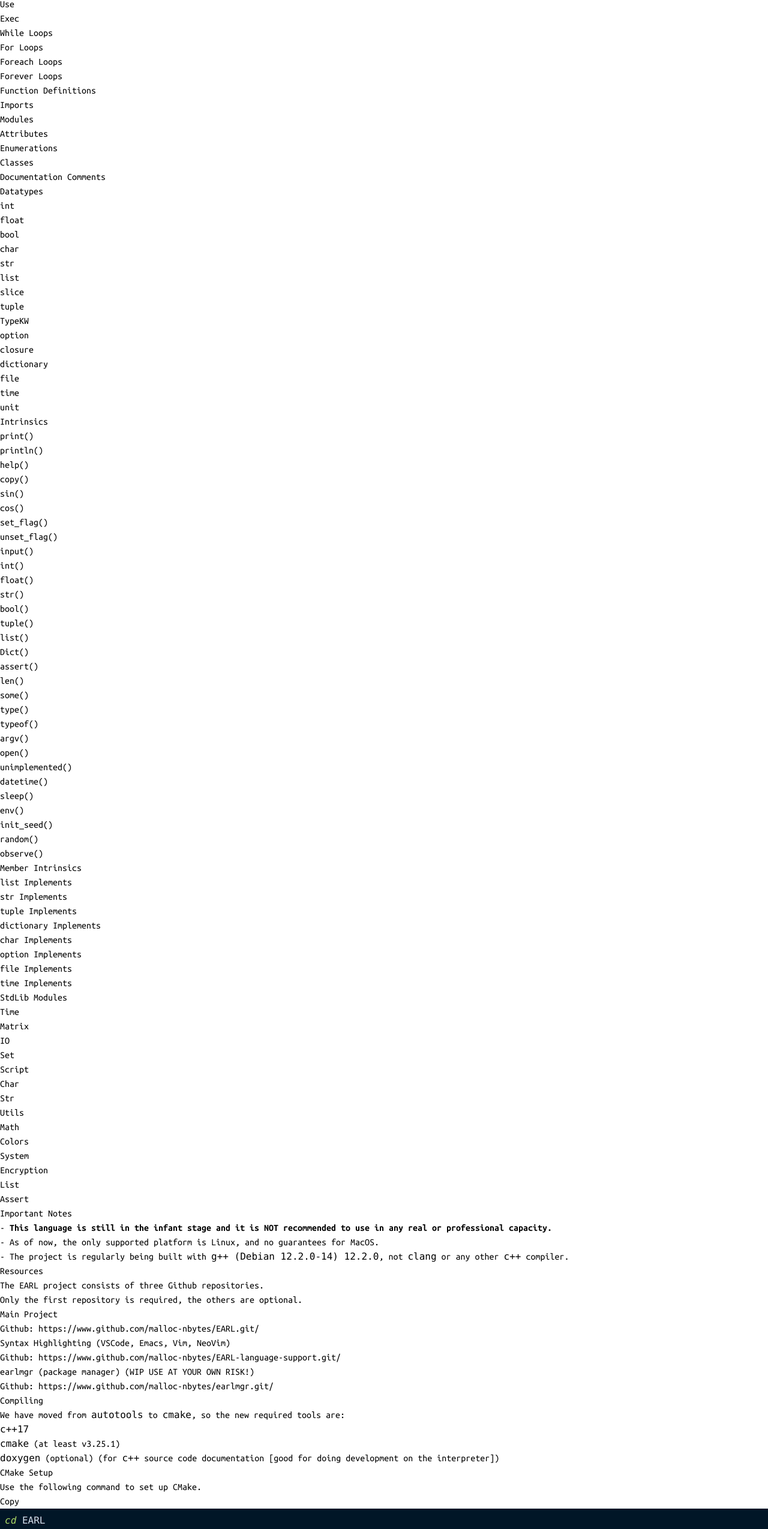
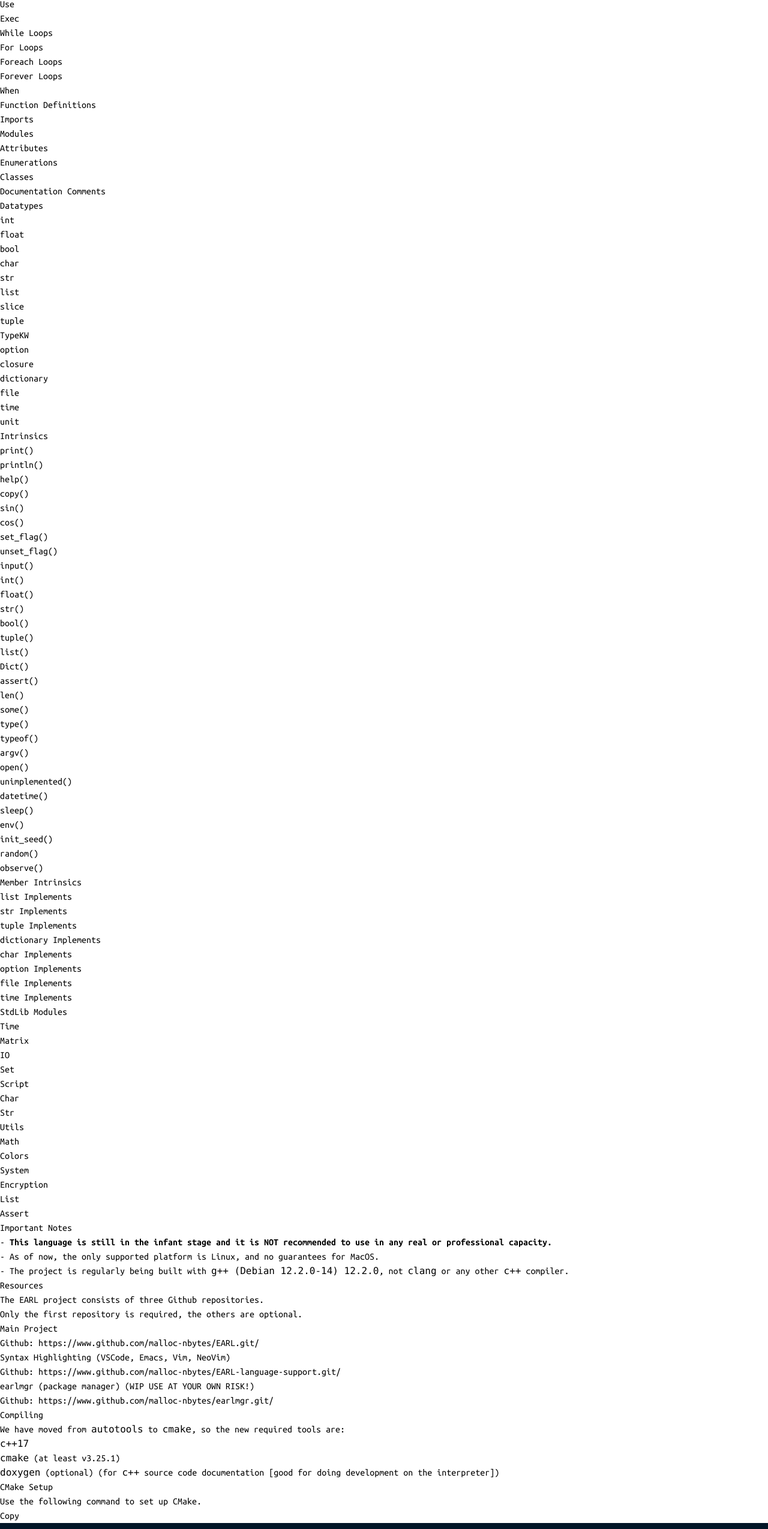
Before and after one commit to malloc-nbytes/EARL-web, a React (Vite) app: page /EARL-web/documentation in a window 1280 px wide. Shown: the part 1773-4322 px from the top of the page at 60% size. Built offline with nearby package versions, Linux system fonts and the light colour scheme.

Commit message:
added 'When'

```diff
--- /dev/null
+++ b/src/code-snippets/When.jsx
@@ -0,0 +1,14 @@
+export const whenExampleSrc1 = `when x = 1 in
+let my_var = x + 3;`;
+
+export const whenExampleSrc2 = `when b = true, s = none, c = 'a' in
+let x, y, z = (b, s, c);`;
+
+export const whenExampleSrc3 = `when a = 1 in
+when b = 2 in
+let x = a+b;`;
+
+export const whenExampleSrc4 = `when dx = 10 in
+for i in 0 to dx {
+    println(i);
+}`;
--- a/src/pages/Documentation.jsx
+++ b/src/pages/Documentation.jsx
@@ -22,6 +22,7 @@ import { whileLoopsExample1Src } from "../code-snippets/WhileLoops";
 import { forLoopsExample1Src } from "../code-snippets/ForLoops";
 import { foreachLoopsExample1Src } from "../code-snippets/ForeachLoops";
 import { foreverLoopsExample1Src } from "../code-snippets/ForeverLoops";
+import { whenExampleSrc1, whenExampleSrc2, whenExampleSrc3, whenExampleSrc4 } from "../code-snippets/When";
 import { functionDefinitionsExample1Src } from "../code-snippets/FunctionDefinitions";
 import { importsExample1Src } from "../code-snippets/Imports";
 import { modulesExample1Src, modulesExample2Src } from "../code-snippets/Modules";
@@ -178,6 +179,7 @@ const keywordsData = [
     { keyword: "loop", section: "Forever Loops" },
     { keyword: "in", section: "For loops, Foreach Loops" },
     { keyword: "to", section: "For loops" },
+    { keyword: "when", section: "When" },
     { keyword: "break", section: "For loops, While Loops, Foreach Loops, Forever Loops" },
     { keyword: "continue", section: "For loops, While Loops, Foreach Loops, Forever Loops" },
     { keyword: "import", section: "Imports" },
@@ -887,6 +889,39 @@ const grammarAndFeatures = [
         ],
     },
     {
+        title: "When",
+        content: (
+            <>
+                <EARLInfo text='These statements allow for temporary scoped variables.' />
+                <EARLInfo text='The variables that are declared using this statement only live until the end *of the next statement*.' />
+            </>
+        ),
+        subsections: [
+            {
+                title: "Grammar",
+                content: (
+                    <>
+                        <EARLInfo text='`when` *(<identifier> `=` <expr>,) `in`' />
+                        <EARLInfoIndent>
+                        <EARLInfo text='*Note*: The comma is only needed if multiple variables are being declared.' />
+                        </EARLInfoIndent>
+                    </>
+                ),
+            },
+            {
+                title: "Examples",
+                content: (
+                    <>
+                        <EARLCodeSnippet code={whenExampleSrc1} language={'rust'} />
+                        <EARLCodeSnippet code={whenExampleSrc2} language={'rust'} />
+                        <EARLCodeSnippet code={whenExampleSrc3} language={'rust'} />
+                        <EARLCodeSnippet code={whenExampleSrc4} language={'rust'} />
+                    </>
+                ),
+            },
+        ],
+    },
+    {
         title: "Function Definitions",
         content: (
             <>
```
